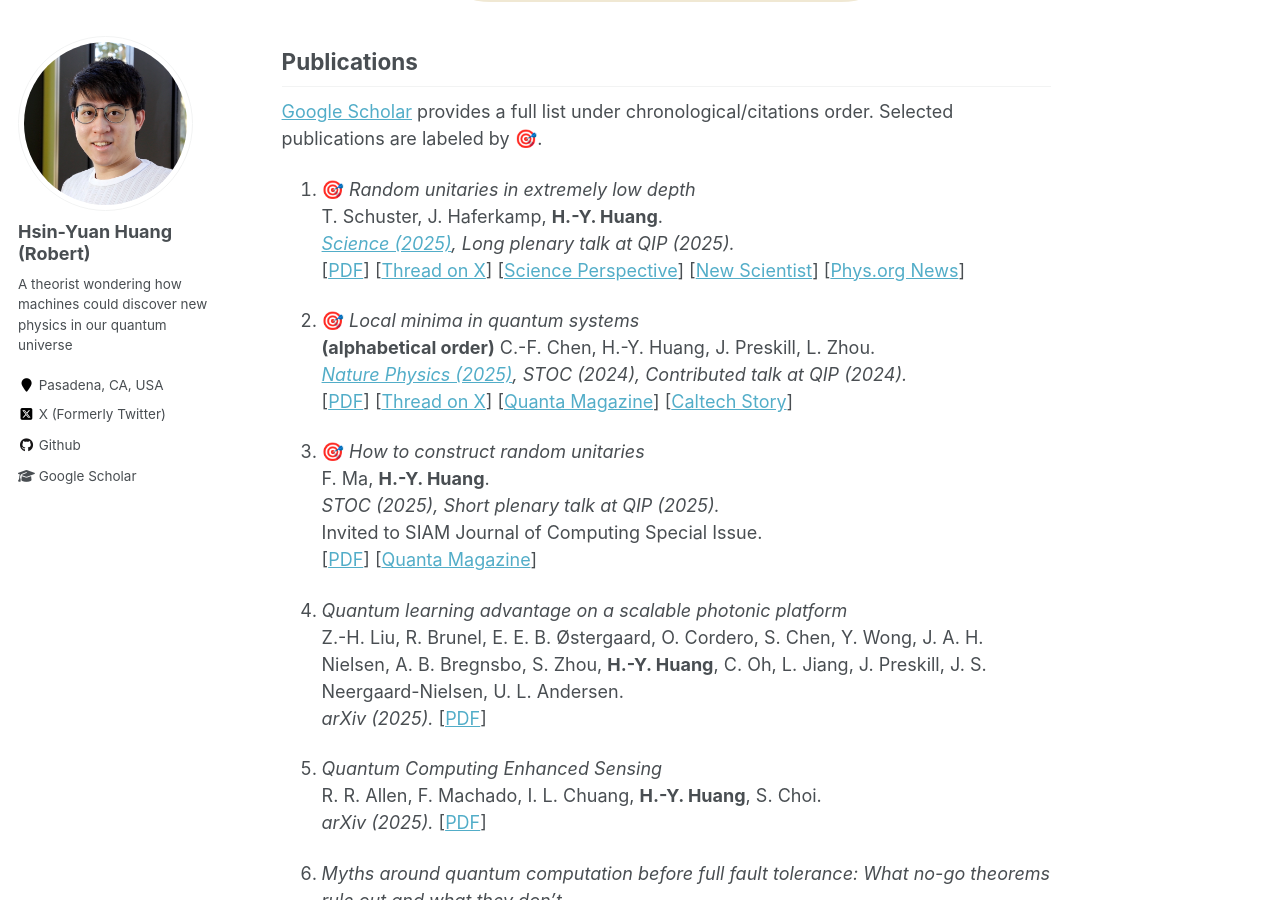
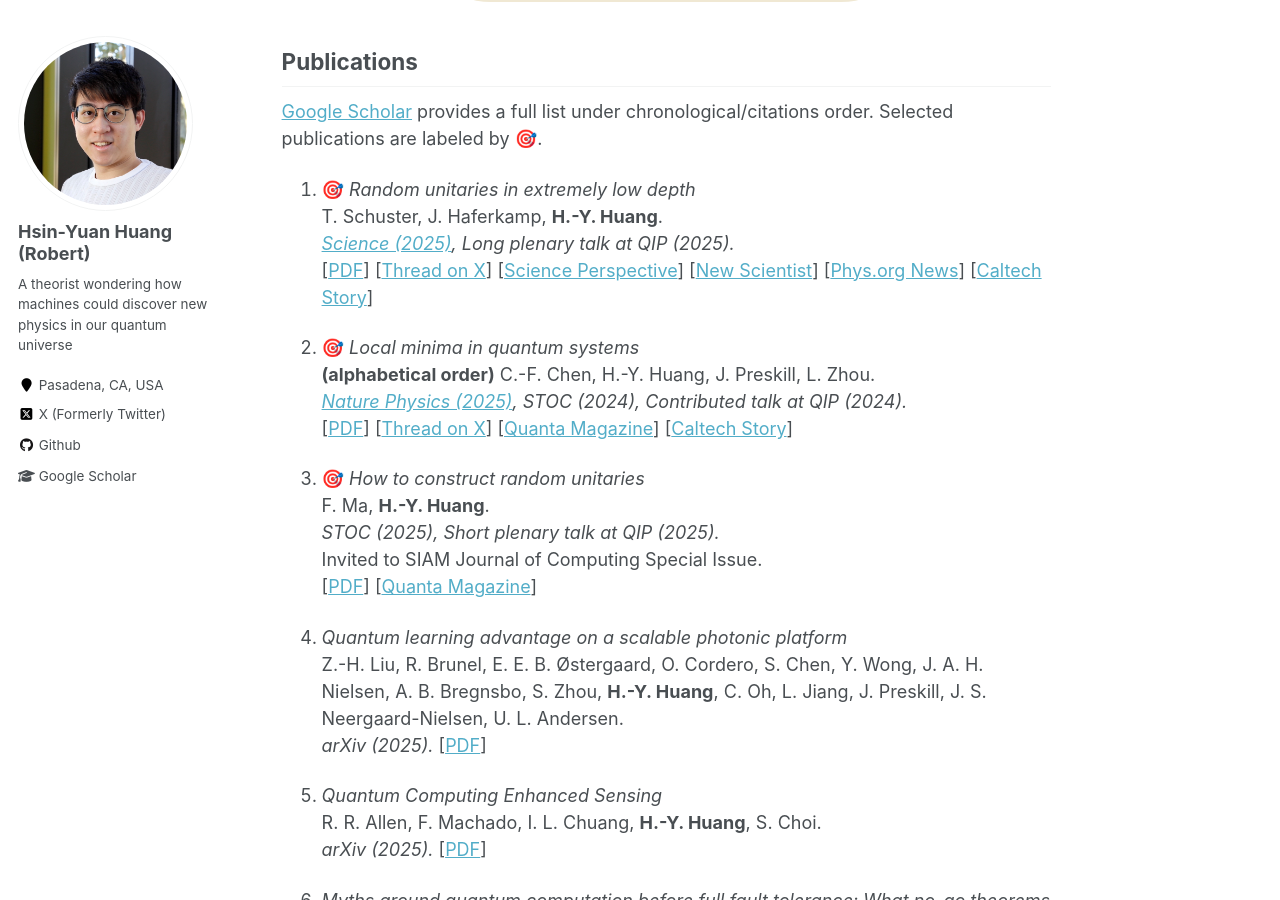
Before and after one commit to hsinyuan-huang/hsinyuan-huang.github.io, a Jekyll site: the page built from _pages/about.md, in a window 1280 px wide and 900 px high, scrolled down 1378 px. Built offline with Jekyll 4.4.1, drawn with Linux system fonts in a browser that asks for light colours; emoji names are drawn with the system emoji font; formulas are drawn with MathJax 3.

Commit message:
Update news

```diff
--- a/_pages/about.md
+++ b/_pages/about.md
@@ -36,7 +36,7 @@ My ultimate goal is to build quantum machines capable of discovering new facets
 1. :dart: *Random unitaries in extremely low depth* <br>
 T. Schuster, J. Haferkamp, **H.-Y. Huang**.<br>
 *<a href="https://www.science.org/doi/10.1126/science.adv8590" target="_blank">Science (2025)</a>, Long plenary talk at QIP (2025).*<br>
-[<a href="https://arxiv.org/abs/2407.07754" target="_blank">PDF</a>] [<a href="https://x.com/RobertHuangHY/status/1811282817743208706" target="_blank">Thread on X</a>] [<a href="https://www.science.org/doi/10.1126/science.adz0147" target="_blank">Science Perspective</a>] [<a href="https://www.newscientist.com/article/2486991-quantum-computers-are-surprisingly-random-but-thats-a-good-thing/" target="_blank">New Scientist</a>] [<a href="https://phys.org/news/2025-07-randomness-key-powerful-quantum.html" target="_blank">Phys.org News</a>]
+[<a href="https://arxiv.org/abs/2407.07754" target="_blank">PDF</a>] [<a href="https://x.com/RobertHuangHY/status/1811282817743208706" target="_blank">Thread on X</a>] [<a href="https://www.science.org/doi/10.1126/science.adz0147" target="_blank">Science Perspective</a>] [<a href="https://www.newscientist.com/article/2486991-quantum-computers-are-surprisingly-random-but-thats-a-good-thing/" target="_blank">New Scientist</a>] [<a href="https://phys.org/news/2025-07-randomness-key-powerful-quantum.html" target="_blank">Phys.org News</a>] [<a href="https://www.caltech.edu/about/news/quantum-chaos-kicks-in-sooner-than-previously-thought" target="_blank">Caltech Story</a>]
 
 1. :dart: *Local minima in quantum systems* <br>
 **(alphabetical order)** C.-F. Chen, H.-Y. Huang, J. Preskill, L. Zhou.<br>
```
